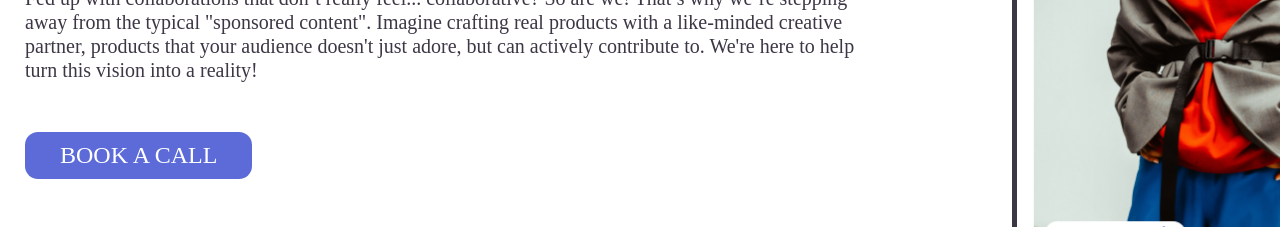
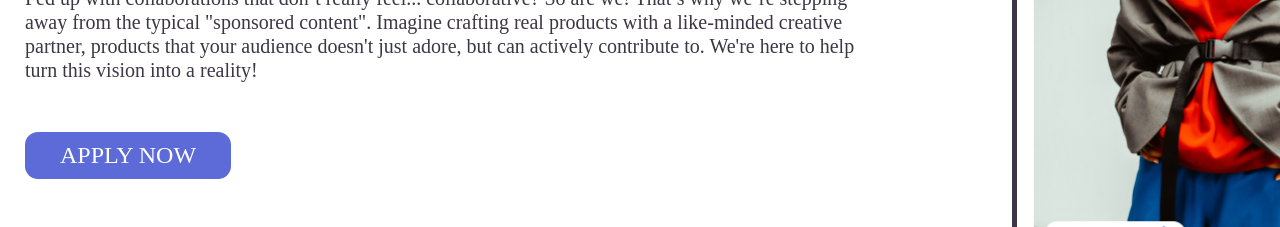
Before and after one commit to tiwka19/terraFerraNew, a website built with webpack: page src/index.html in a window 1280 px wide. Shown: the part 1020-1247 px from the top of the page. Built offline with nearby package versions, Linux system fonts and the light colour scheme; files whose address does not match are found by name; what vanilla-lazyload would draw is missing.

Commit message:
Update index.html
change text button

```diff
--- a/src/index.html
+++ b/src/index.html
@@ -24,7 +24,7 @@
                   "sponsored content". Imagine crafting real products with a like-minded creative partner, products that your audience doesn't just
                   adore, but can actively contribute to. We're here to help turn this vision into a reality!
                 </p>
-                <a href="#" class="hero__button button" data-popup='#popup'>Book a call</a>
+                <a href="#" class="hero__button button" data-popup='#popup'>APPLY NOW</a>
                 <div class="hero__phone">
                   <img src="@img/phone.png" width="407" height="845" alt="phone" />
                 </div>
```
